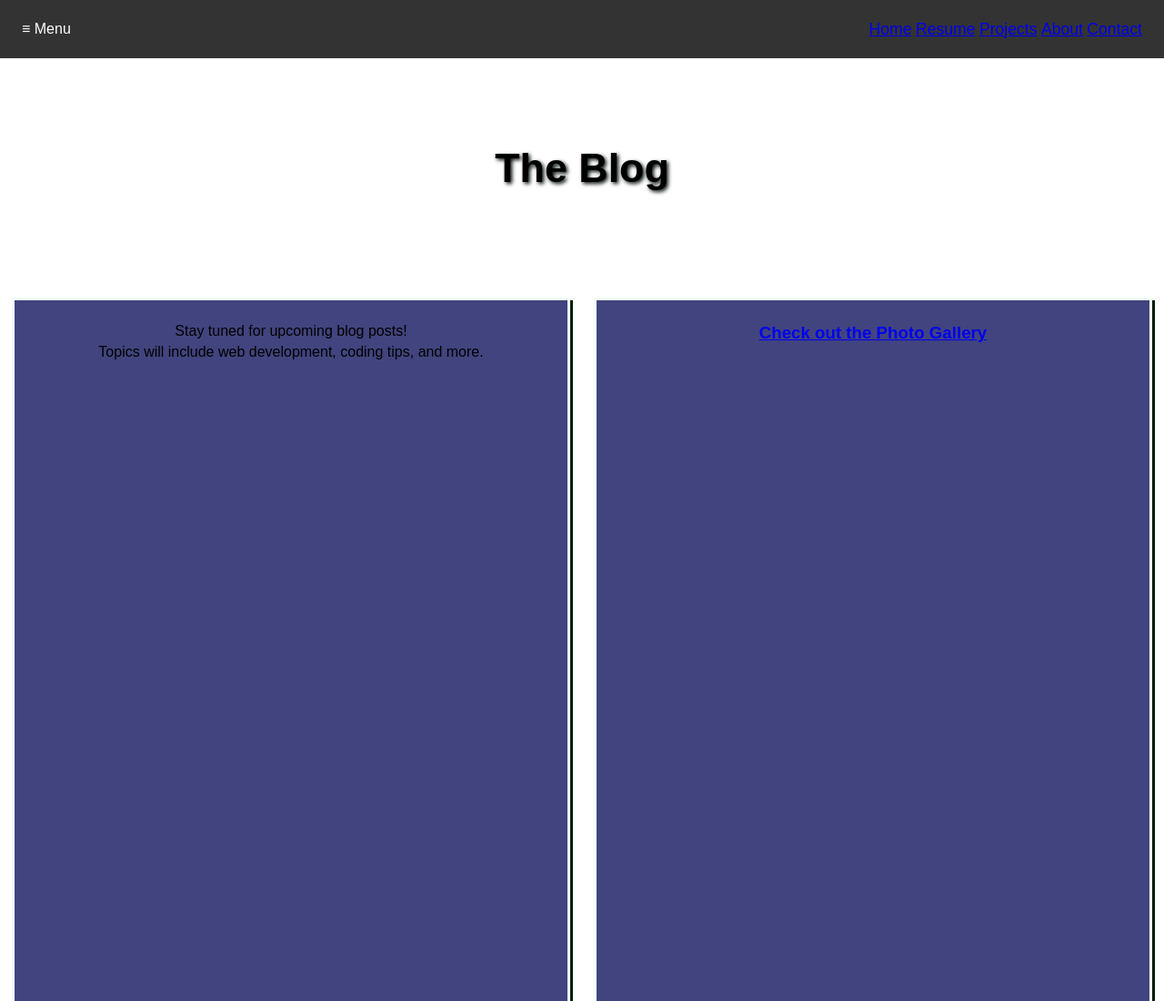
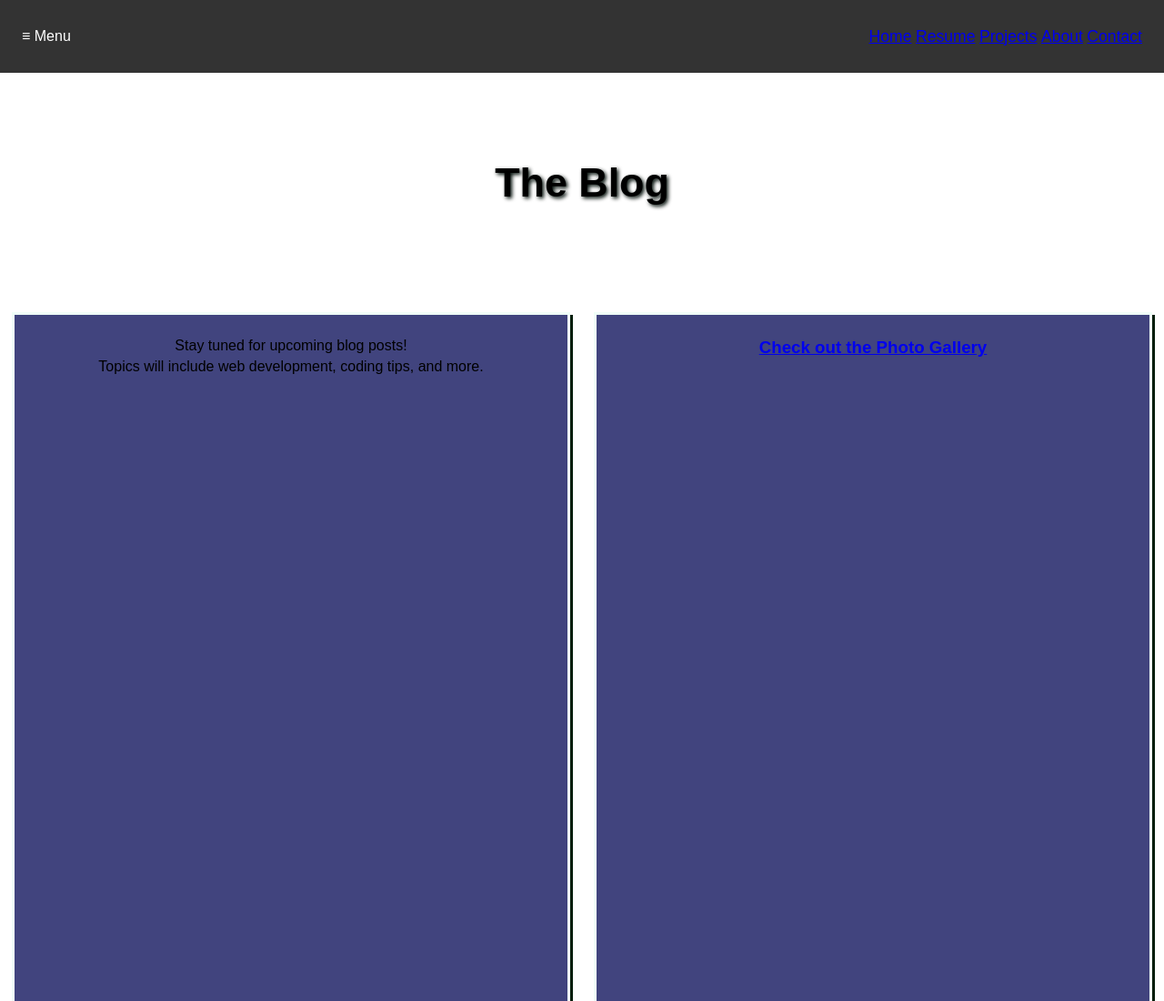
Before and after one commit to wslider/wslider.github.io, a plain HTML site: page blog.html in a window 1280 px wide. Shown: the top 1100 px of the page at 91% size. Drawn offline with Linux system fonts and the light colour scheme.

Commit message:
style: adjust topnav height for improved layout on larger screens

```diff
--- a/css/styles.css
+++ b/css/styles.css
@@ -211,6 +211,10 @@
 
 @media (min-width: 500px) and (orientation: landscape) {
 
+    .topnav {
+        min-height: fit-content;
+        height: 15vh
+    }
 
     .navLinks {
         flex-direction: row;
@@ -241,6 +245,10 @@
 
  @media only screen and (min-width: 768px) {
 
+    .topnav {
+        min-height: fit-content;
+        height: 10vh;
+    }
 
     .navLinks {
     display: flex;  /* always visible */
```
